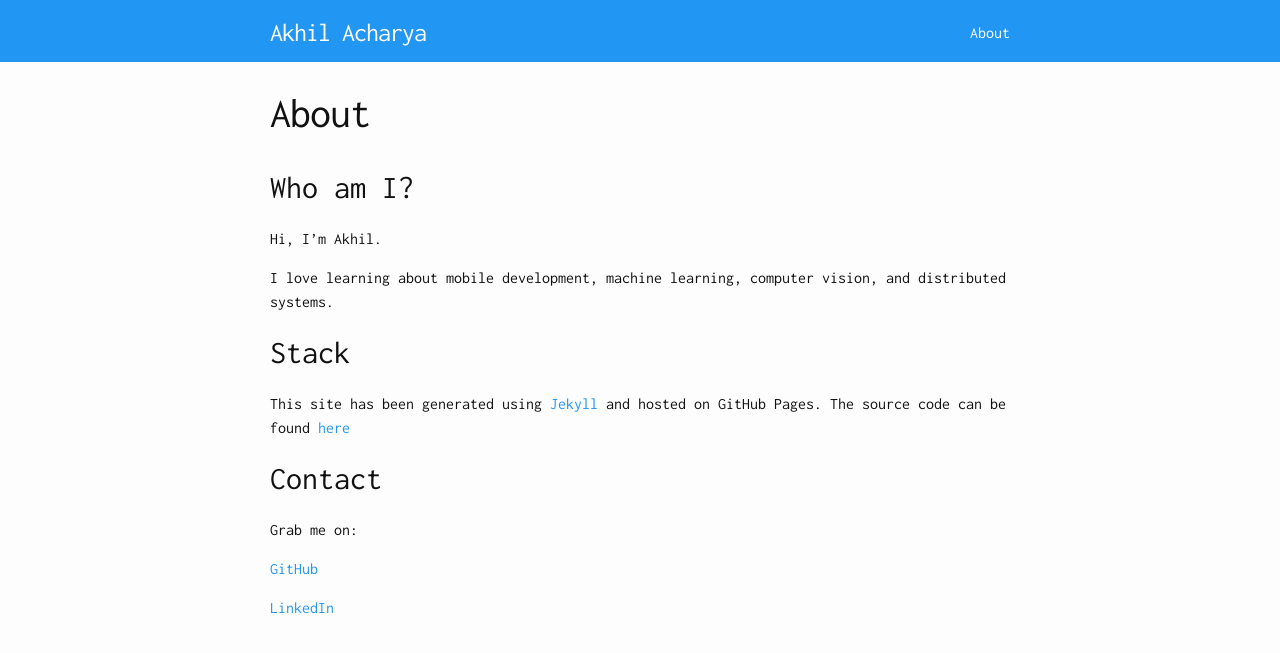
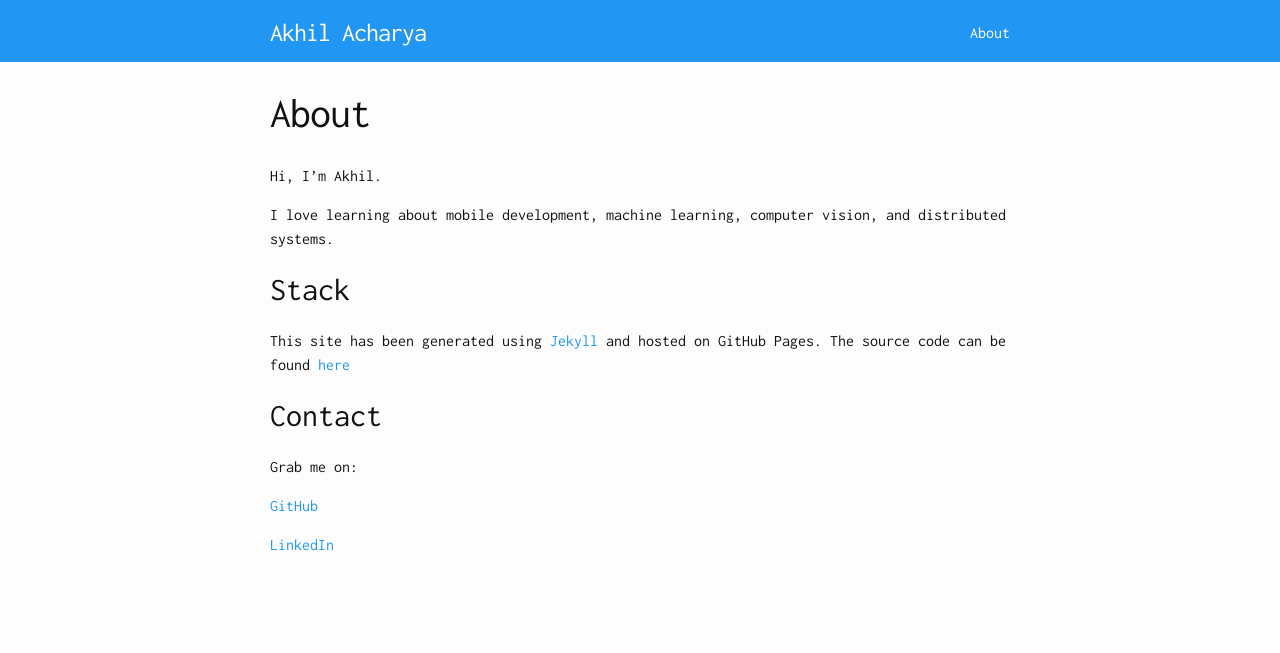
Before and after one commit to akhilcacharya/akhilcacharya.github.io, a Jekyll site: the page built from about.md, in a window 1280 px wide. Shown: the top 653 px of the page. Built offline with Jekyll 4.4.1, drawn with Linux system fonts in a browser that asks for light colours.

Commit message:
Updated about.md

```diff
--- a/about.md
+++ b/about.md
@@ -4,9 +4,6 @@ title: About
 permalink: /about/
 published: true
 ---
-
-## Who am I?
-
 Hi, I'm Akhil.
 
 I love learning about mobile development, machine learning, computer vision, and distributed systems.
```
